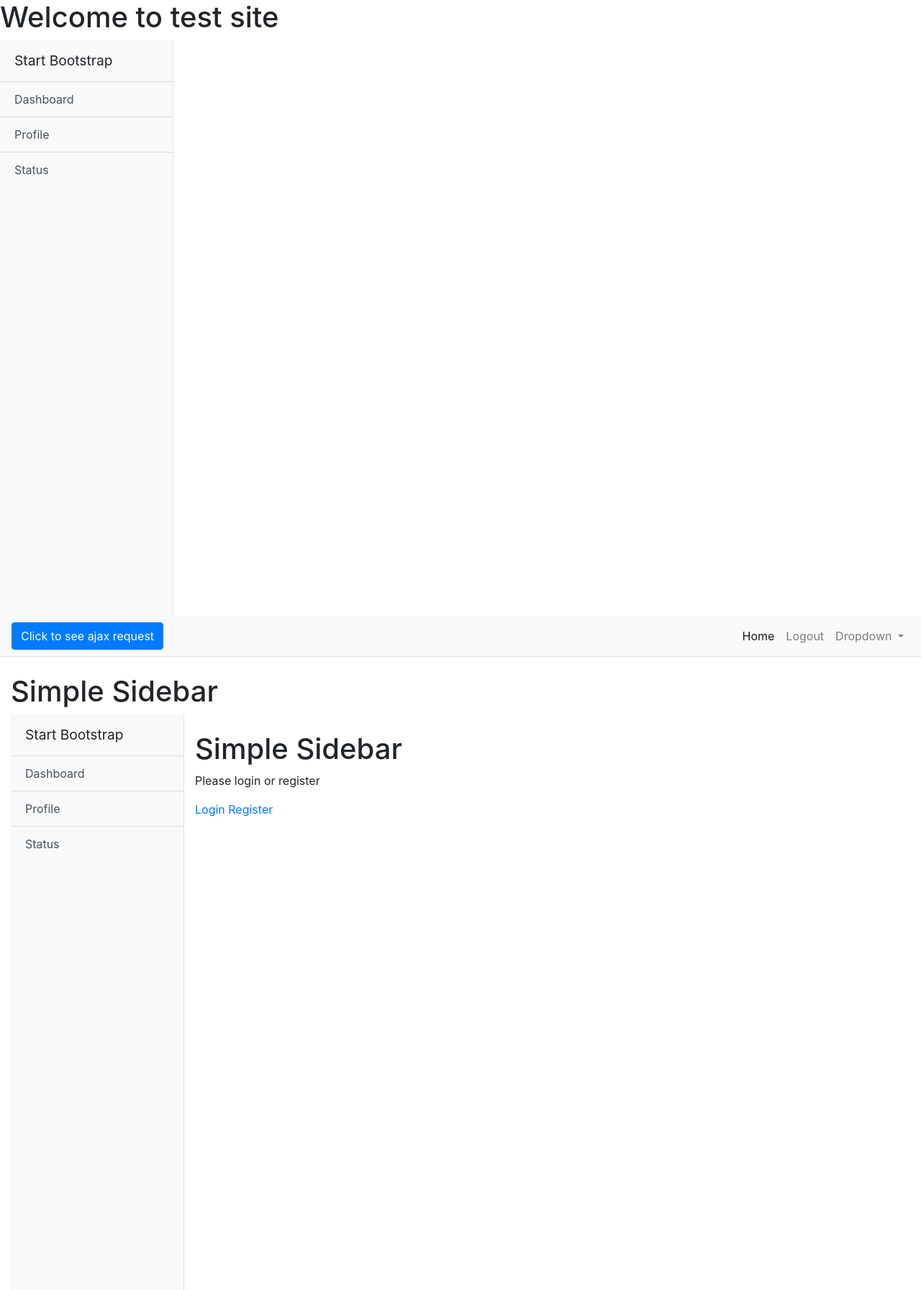
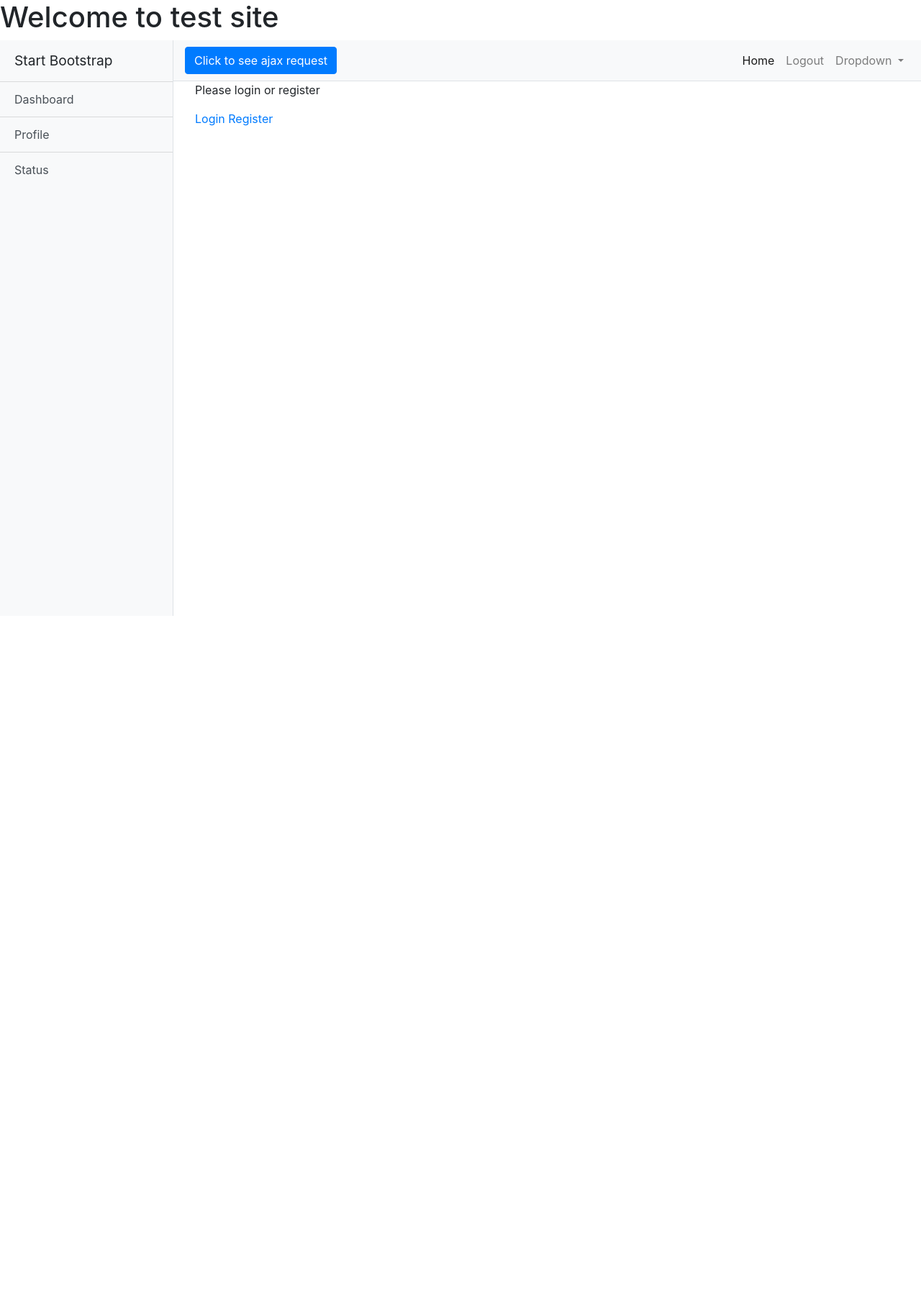
Before and after one commit to KonDob/test_site, a Django app: page /status_info/ in a window 1280 px wide. Shown: the whole page at 72% size. After the commit the page ends 856 px from the top, so only its background shows below. Run offline with Django 3.2, Linux system fonts and the light colour scheme; parts of the project's set-up code (start-up, migrations or seed data) failed here and were passed over; some libraries are stand-ins or nearby versions.

Commit message:
Fix css for main

```diff
--- a/test_site/accounts/templates/account.html
+++ b/test_site/accounts/templates/account.html
@@ -6,10 +6,6 @@
 <head>
     <title>Test site</title>
 </head>
-
-    <link href= " {% static  'vendor/bootstrap/css/bootstrap.min.css' %}" rel="stylesheet">
-    <link href="{% static 'css/simple-sidebar.css' %}" rel="stylesheet">
-
     <body>
         {% block content%}
         <h1>Personal page</h1>
--- a/test_site/accounts/templates/base.html
+++ b/test_site/accounts/templates/base.html
@@ -13,7 +13,7 @@
     <link href= " {% static  'vendor/bootstrap/css/bootstrap.min.css' %}" rel="stylesheet">
     <!-- Custom styles for this template -->
     <link href="{% static 'css/simple-sidebar.css' %}" rel="stylesheet">
-    <title>{% block title %}Microfocus{% endblock %}</title>
+    <title>Microfocus</title>
     {% block stylesheet %}{% endblock %}
   </head>
   <body>
@@ -29,7 +29,6 @@
                 <a href="{% url 'status_info' %}" class="list-group-item list-group-item-action bg-light">Status</a>
                 </div>
             </div>
-          </div>
     <main>
         <div id="page-content-wrapper">
                 <nav class="navbar navbar-expand-lg navbar-light bg-light border-bottom">
@@ -42,7 +41,7 @@
                 <div class="collapse navbar-collapse" id="navbarSupportedContent">
                     <ul class="navbar-nav ml-auto mt-2 mt-lg-0">
                     <li class="nav-item active">
-                        <a class="nav-link" href="#">Home <span class="sr-only">(current)</span></a>
+                        <a class="nav-link" href="{% url 'home' %}">Home <span class="sr-only">(current)</span></a>
                     </li>
                     <li class="nav-item">
                         <a class="nav-link" href="{% url 'logout' %}">Logout</a>
@@ -64,14 +63,13 @@
                 </nav>
 
                 <div class="container-fluid">
-                <h1 class="mt-4">Simple Sidebar</h1>
                 {% block content %}
                 {% endblock %}
                 </div>
             </div>
     </main>
-  <script src= "{% static 'vendor/jquery/jquery.min.js' %}"></script>
-  <script src= "{% static 'vendor/bootstrap/js/bootstrap.bundle.min.js' %}"></script>
+    <script src= "{% static 'vendor/jquery/jquery.min.js' %}"></script>
+    <script src= "{% static 'vendor/bootstrap/js/bootstrap.bundle.min.js' %}"></script>
     {% block javascript %}{% endblock %}
   </body>
 </html>
--- a/test_site/accounts/templates/registration/login.html
+++ b/test_site/accounts/templates/registration/login.html
@@ -1,5 +1,3 @@
-{% extends 'base.html' %}
-
 {% block content%}
     <h2>System login</h2>
     <form method="POST">
--- a/test_site/accounts/templates/status_info.html
+++ b/test_site/accounts/templates/status_info.html
@@ -1,19 +1,11 @@
 {% extends 'base.html' %}
 {% block content %}
 </body>
-    <div class="d-flex" id="wrapper">      <!-- Sidebar -->
-            <div class="bg-light border-right" id="sidebar-wrapper">
-                <div class="sidebar-heading">Start Bootstrap </div>
-                    <div class="list-group list-group-flush">
-                    <a href="dashboards" class="list-group-item list-group-item-action bg-light">Dashboard</a>
-                    <a href="account" class="list-group-item list-group-item-action bg-light">Profile</a>
-                    <a href="status_info" class="list-group-item list-group-item-action bg-light">Status</a>
-                    </div>
-                </div>
+
             <div id="page-content-wrapper">
                 <div class="container-fluid">
-                    <h1 class="mt-4">Simple Sidebar</h1>
                     {% if user.is_authenticated %}
+
                     <h1>Your current status, is online = {{user.useraccount.status}} </h1>
                     <h2><a class="nav-link" href="{% url 'home' %}">Checking Home page is necessary</a></h2>
                     Toggle online status
@@ -34,4 +26,4 @@
             </div>
         </div>
 </body>
-{% endblock  %}
+                    {% endblock  %}
--- a/test_site/accounts/views.py
+++ b/test_site/accounts/views.py
@@ -15,9 +15,6 @@ def indexView(request):
 @login_required
 def dashboardView(request):
     users = User.objects.values_list('username', flat = True)
-
-    #TODO write function to determine is user is online
-    #TODO also remove extra symbols
     return render(request, 'dashboard.html', {'users': users})
 
 def registerView(request):
@@ -31,7 +28,7 @@ def registerView(request):
 
     return render(request,'registration/register.html', {'form':form})
 
-
+@login_required
 def account(request):
     return render(request, 'account.html')
 
--- a/test_site/static/css/simple-sidebar.css
+++ b/test_site/static/css/simple-sidebar.css
@@ -5,6 +5,10 @@
  */
 body {
   overflow-x: hidden;
+}
+
+main {
+  width: 100%;
 }
 
 #sidebar-wrapper {
@@ -27,6 +31,7 @@ body {
 
 #page-content-wrapper {
   min-width: 100vw;
+  width: 100%;
 }
 
 #wrapper.toggled #sidebar-wrapper {
```
